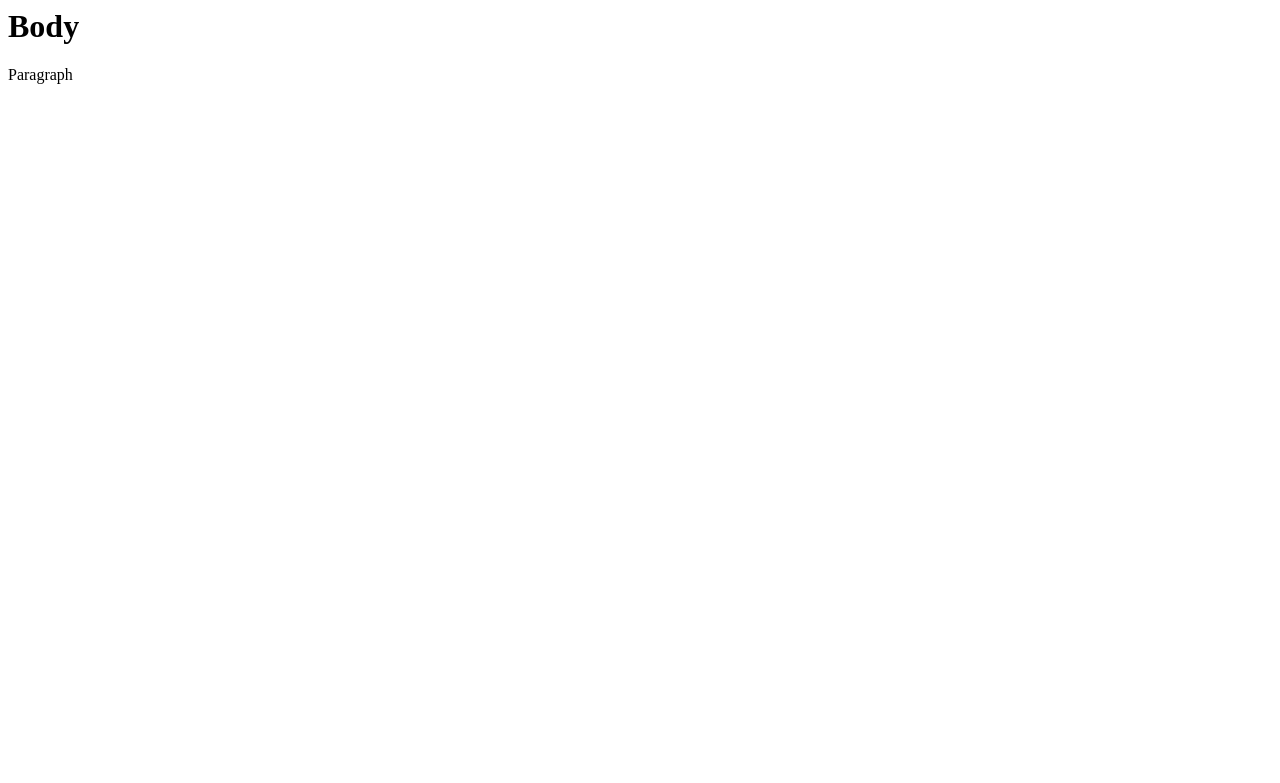
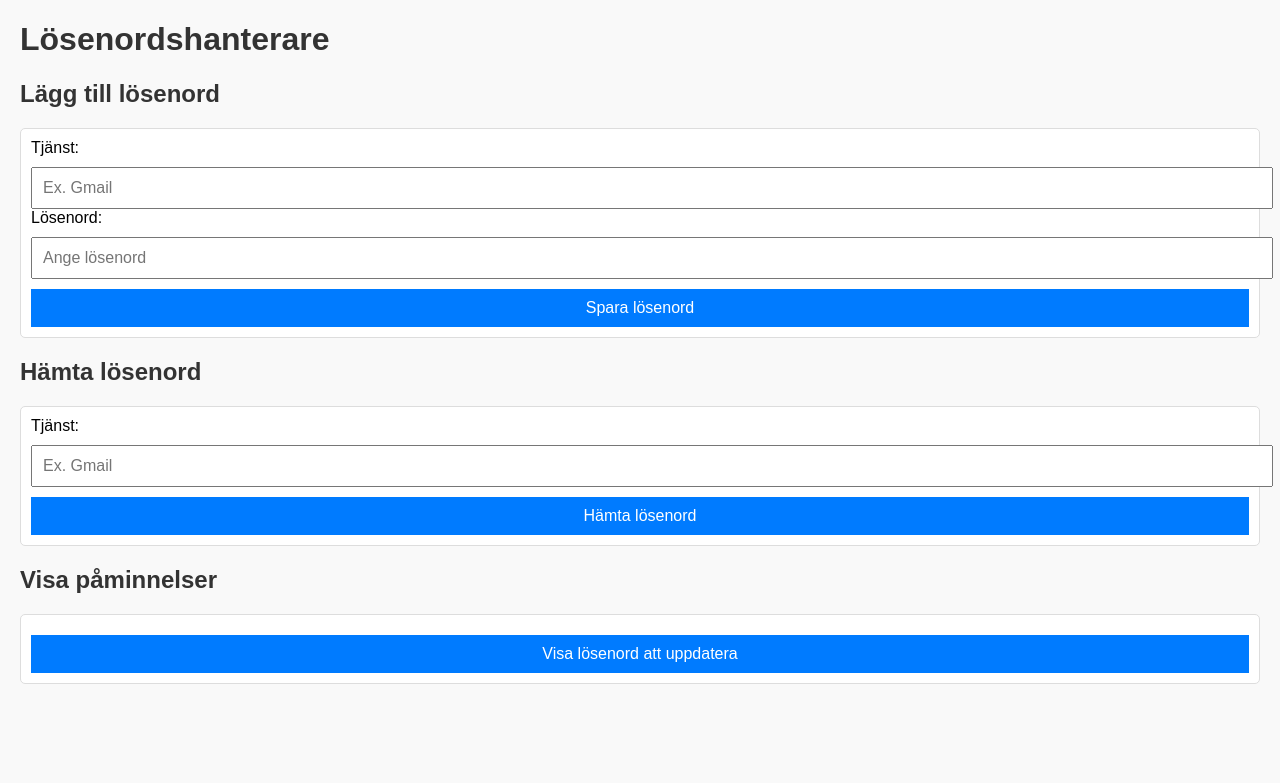
Before and after one commit to OliveTreeDotpng/Inlamningsuppgift, a Flask app: page / in a window 1280 px wide. Before the commit the part shown is almost empty. Shown: the top 783 px of the page. Run offline with Flask 3, Linux system fonts and the light colour scheme.

Commit message:
Uppdaterat index.html

```diff
--- a/templates/index.html
+++ b/templates/index.html
@@ -1,9 +1,73 @@
-<html>
-    <head>
-        <title>Home Page</title>
-    </head>
-    <body>
-        <h1>Body</h1>
-        <p>Paragraph</p>
-    </body>
+<!DOCTYPE html>
+<html lang="en">
+<head>
+    <meta charset="UTF-8">
+
+    <!--viewport gör sidan responsiv till enhetens bredd, zoom nivå på 100%-->
+    <meta name="viewport" content="width=device-width, initial-scale=1.0">
+    <title>Lösenordshanterare</title>
+    <style>
+        body {
+            font-family: Arial, sans-serif;
+            margin: 20px;
+            background-color: #f9f9f9;
+        }
+        h1, h2 {
+            color: #333;
+        }
+        form {
+            margin-bottom: 20px;
+            padding: 10px;
+            background-color: #fff;
+            border: 1px solid #ddd;
+            border-radius: 5px;
+        }
+        input, button {
+            display: block;
+            margin-top: 10px;
+            padding: 10px;
+            font-size: 16px;
+            width: 100%;
+        }
+        button {
+            background-color: #007bff;
+            color: white;
+            border: none;
+            cursor: pointer;
+        }
+        button:hover {
+            background-color: #0056b3;
+        }
+    </style>
+</head>
+<body>
+    <h1>Lösenordshanterare</h1>
+
+    <!-- Formulär för att lägga till lösenord -->
+    <h2>Lägg till lösenord</h2>
+    <form action="/add" method="POST">
+        <label for="service">Tjänst:</label>
+        <input type="text" id="service" name="service" placeholder="Ex. Gmail" required>
+
+        <label for="password">Lösenord:</label>
+        <input type="password" id="password" name="password" placeholder="Ange lösenord" required>
+
+        <button type="submit">Spara lösenord</button>
+    </form>
+
+    <!-- Formulär för att hämta lösenord -->
+    <h2>Hämta lösenord</h2>
+    <form action="/get" method="GET">
+        <label for="get-service">Tjänst:</label>
+        <input type="text" id="get-service" name="service" placeholder="Ex. Gmail" required>
+
+        <button type="submit">Hämta lösenord</button>
+    </form>
+
+    <!-- Formulär för att visa påminnelser -->
+    <h2>Visa påminnelser</h2>
+    <form action="/reminders" method="GET">
+        <button type="submit">Visa lösenord att uppdatera</button>
+    </form>
+</body>
 </html>
```
